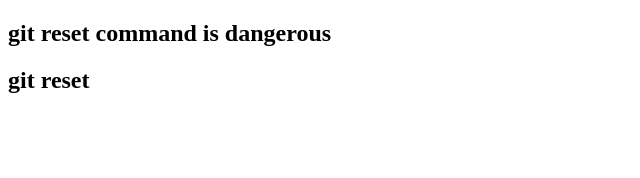
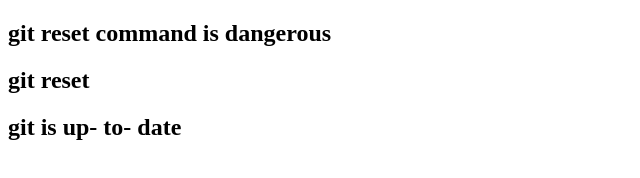
Before and after one commit to zakir947/git-reset, a plain HTML site: page index.html in a window 1280 px wide. Shown: the whole page, without its empty margins (0-640 px from the left). Drawn offline with Linux system fonts and the light colour scheme.

Commit message:
done today task

```diff
--- a/index.html
+++ b/index.html
@@ -8,6 +8,7 @@
 <body>
     <h2>git reset command is dangerous </h2>
     <h2>git reset </h2>
+    <h2>git is up- to- date </h2>
 
 </body>
 </html>
```
